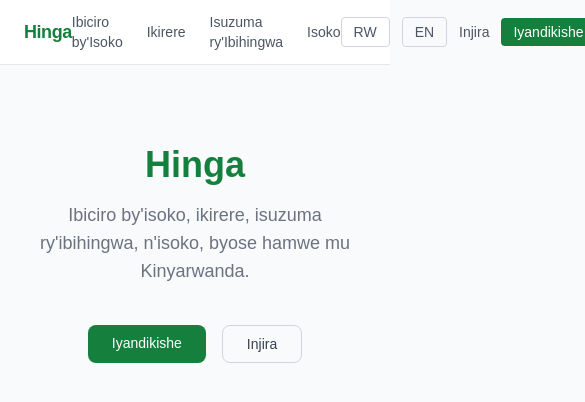
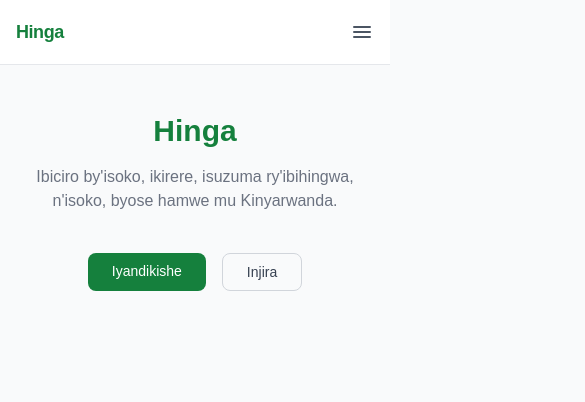
Before and after one commit to nshutilancelot3/Hinga_Project, a Next.js app in the folder frontend/: page / in a window 390 px wide. Shown: the top 402 px of the page, 585 px wide, since content can reach past the window. Built offline with nearby package versions, Linux system fonts and the light colour scheme; no server answers.

Commit message:
Enhance Navbar and HomePage responsiveness; add mobile menu functionality and translation keys

```diff
--- a/frontend/app/page.tsx
+++ b/frontend/app/page.tsx
@@ -8,12 +8,12 @@ export default async function HomePage() {
   return (
     <>
       <Navbar />
-      <main className="max-w-5xl mx-auto px-6 py-20 text-center">
-        <h1 className="text-4xl font-semibold text-green-700 mb-4">Hinga</h1>
-        <p className="text-gray-500 text-lg mb-10 max-w-xl mx-auto">
+      <main className="max-w-5xl mx-auto px-4 sm:px-6 py-12 sm:py-20 text-center">
+        <h1 className="text-3xl sm:text-4xl font-semibold text-green-700 mb-4">Hinga</h1>
+        <p className="text-gray-500 text-base sm:text-lg mb-10 max-w-xl mx-auto">
           {t('tagline')}
         </p>
-        <div className="flex justify-center gap-4">
+        <div className="flex flex-wrap justify-center gap-4">
           <Link href="/register" className="px-6 py-2 bg-green-700 text-white rounded-lg hover:bg-green-800 text-sm font-medium">
             {tn('register')}
           </Link>
--- a/frontend/components/Navbar.tsx
+++ b/frontend/components/Navbar.tsx
@@ -13,6 +13,7 @@ export default function Navbar() {
 
   const [loggedIn, setLoggedIn] = useState(false);
   const [user, setUser] = useState<{ role?: string } | null>(null);
+  const [menuOpen, setMenuOpen] = useState(false);
 
   useEffect(() => {
     setLoggedIn(isLoggedIn());
@@ -28,16 +29,12 @@ export default function Navbar() {
     logout();
     setLoggedIn(false);
     setUser(null);
+    setMenuOpen(false);
     router.push('/login');
   }
 
-  return (
-    <nav className="bg-white border-b border-gray-200 px-6 py-3 flex items-center justify-between">
-      <Link href="/" className="text-green-700 font-semibold text-lg tracking-tight">
-        Hinga
-      </Link>
-
-      <div className="flex items-center gap-6 text-sm">
+  const navLinks = (
+    <>
       <Link href="/prices" className="text-gray-600 hover:text-green-700">{t('prices')}</Link>
       <Link href="/weather" className="text-gray-600 hover:text-green-700">{t('weather')}</Link>
       <Link href="/diagnosis" className="text-gray-600 hover:text-green-700">{t('diagnosis')}</Link>
@@ -45,9 +42,11 @@ export default function Navbar() {
       {loggedIn && user?.role === 'super_admin' && (
         <Link href="/admin" className="text-gray-600 hover:text-green-700">{t('admin')}</Link>
       )}
-      </div>
+    </>
+  );
 
-      <div className="flex items-center gap-3 text-sm">
+  const localeSwitch = (
+    <div className="flex items-center gap-3">
       <button
         onClick={() => switchLocale('rw')}
         className="px-3 py-1 rounded border border-gray-300 hover:bg-green-50 hover:border-green-400 text-gray-600"
@@ -60,22 +59,66 @@ export default function Navbar() {
       >
         EN
       </button>
-        {loggedIn ? (
-          <button
-            onClick={handleLogout}
-            className="text-gray-600 hover:text-green-700"
-          >
+    </div>
+  );
+
+  const authLinks = loggedIn ? (
+    <button onClick={handleLogout} className="text-gray-600 hover:text-green-700 text-left">
       {t('logout')}
     </button>
   ) : (
     <>
       <Link href="/login" className="text-gray-600 hover:text-green-700">{t('login')}</Link>
-            <Link href="/register" className="px-3 py-1 bg-green-700 text-white rounded hover:bg-green-800">
+      <Link
+        href="/register"
+        className="px-3 py-1 bg-green-700 text-white rounded hover:bg-green-800 text-center"
+      >
         {t('register')}
       </Link>
     </>
+  );
+
+  return (
+    <nav className="bg-white border-b border-gray-200 px-4 sm:px-6 py-3">
+      <div className="flex items-center justify-between">
+        <Link href="/" className="text-green-700 font-semibold text-lg tracking-tight">
+          Hinga
+        </Link>
+
+        {/* Desktop nav: everything on one line from md up */}
+        <div className="hidden md:flex items-center gap-6 text-sm">{navLinks}</div>
+        <div className="hidden md:flex items-center gap-3 text-sm">
+          {localeSwitch}
+          {authLinks}
+        </div>
+
+        {/* Mobile: hamburger toggle, below md */}
+        <button
+          onClick={() => setMenuOpen((open) => !open)}
+          aria-label={menuOpen ? t('closeMenu') : t('openMenu')}
+          aria-expanded={menuOpen}
+          className="md:hidden p-2 -mr-2 text-gray-600 hover:text-green-700"
+        >
+          {menuOpen ? (
+            <svg width="24" height="24" viewBox="0 0 24 24" fill="none" stroke="currentColor" strokeWidth="2">
+              <path d="M6 6l12 12M18 6L6 18" strokeLinecap="round" />
+            </svg>
+          ) : (
+            <svg width="24" height="24" viewBox="0 0 24 24" fill="none" stroke="currentColor" strokeWidth="2">
+              <path d="M4 7h16M4 12h16M4 17h16" strokeLinecap="round" />
+            </svg>
           )}
+        </button>
       </div>
+
+      {/* Mobile menu panel */}
+      {menuOpen && (
+        <div className="md:hidden mt-3 pt-3 border-t border-gray-100 flex flex-col gap-4 text-sm">
+          <div className="flex flex-col gap-3">{navLinks}</div>
+          {localeSwitch}
+          <div className="flex flex-col gap-2">{authLinks}</div>
+        </div>
+      )}
     </nav>
   );
 }
--- a/frontend/messages/en.json
+++ b/frontend/messages/en.json
@@ -10,7 +10,9 @@
     "login": "Login",
     "register": "Register",
     "logout": "Logout",
-    "admin": "Admin Panel"
+    "admin": "Admin Panel",
+    "openMenu": "Open menu",
+    "closeMenu": "Close menu"
   },
   "auth": {
     "fullName": "Full name",
--- a/frontend/messages/rw.json
+++ b/frontend/messages/rw.json
@@ -10,7 +10,9 @@
     "login": "Injira",
     "register": "Iyandikishe",
     "logout": "Sohoka",
-    "admin": "Ikibanza cy'Ubuyobozi"
+    "admin": "Ikibanza cy'Ubuyobozi",
+    "openMenu": "Fungura urutonde",
+    "closeMenu": "Funga urutonde"
   },
   "auth": {
     "fullName": "Amazina yombi",
```
Lines whose indentation alone changed are shown as unchanged.
